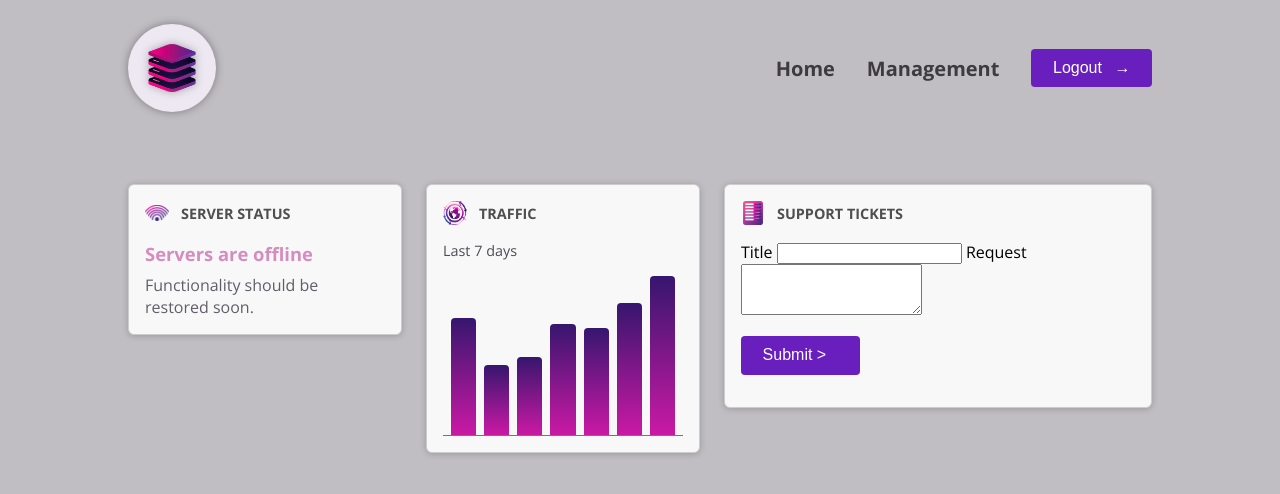
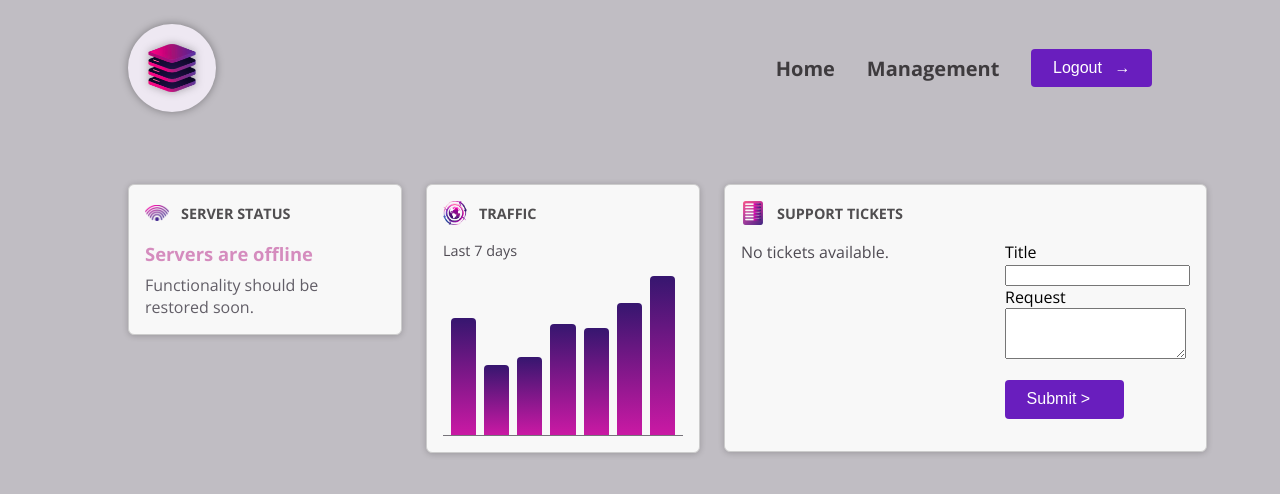
Before and after one commit to Aym2023/06-cmp-deep-dive, an Angular app: page / in a window 1280 px wide. Shown: the top 494 px of the page. Built offline with nearby package versions, Linux system fonts and the light colour scheme.

Commit message:
modyfied

```diff
--- a/src/app/dashboard/server-status/server-status.component.ts
+++ b/src/app/dashboard/server-status/server-status.component.ts
@@ -1,4 +1,4 @@
-import { Component, OnInit, OnDestroy } from '@angular/core';
+import { Component, OnInit, OnDestroy, signal, effect } from '@angular/core';
 
 @Component({
   selector: 'app-server-status',
@@ -9,10 +9,15 @@
 })
 
 export class ServerStatusComponent implements OnInit {
-  currentStatus: 'online' | 'offline' |  'unknown' = 'offline';
+  currentStatus = signal<'online' | 'offline' |  'unknown'>('offline');
 
   private interval?: ReturnType<typeof setInterval>;
-   constructor() {}
+
+   constructor() {
+    effect(() => {
+      console.log(this.currentStatus());
+    });
+   }
 
   ngOnInit () {
     console.log('ON INIT');
@@ -22,11 +27,11 @@
       const rnd = Math.random();
 
       if (rnd < 0.5) {
-        this.currentStatus = 'online';
+        this.currentStatus.set('online');
        } else if (rnd < 0.9) {
-         this.currentStatus = 'offline';
+         this.currentStatus.set('offline');
       } else {
-        this.currentStatus = 'unknown';
+        this.currentStatus.set('unknown');
       }
     }, 5000);
 
--- a/src/app/dashboard/tickets/new-ticket/new-ticket.component.ts
+++ b/src/app/dashboard/tickets/new-ticket/new-ticket.component.ts
@@ -1,4 +1,15 @@
-import { Component,ViewChild, viewChild, ElementRef, AfterViewInit, OnInit} from '@angular/core';
+import {
+  Component,
+  ViewChild,
+  viewChild,
+  ElementRef,
+  AfterViewInit,
+  OnInit,
+  Output,
+  output,
+  EventEmitter,
+}
+  from '@angular/core';
 import { FormsModule } from '@angular/forms';
 
 import { ButtonComponent } from '../../../shared/button/button.component';
@@ -11,10 +22,12 @@
   styleUrl: './new-ticket.component.css',
   imports: [ButtonComponent, ControlComponent, FormsModule],
 })
-export class NewTicketComponent implements OnInit, AfterViewInit{
+export class NewTicketComponent implements OnInit, AfterViewInit {
 
   @ViewChild('form') private form?: ElementRef<HTMLFormElement>;
   // private form = viewChild.required<ElementRef<HTMLFormElement>>('form');
+//  @Output() add = new EventEmitter<{title: string, text: string}>();
+ add = output<{title: string, text: string}>();
 
   ngOnInit() {
     console.log('ON IT');
@@ -28,9 +41,7 @@
   }
 
   onSubmit(title: string, ticketText: string) {
-    console.log(title);
-    console.log(ticketText);
-
+    this.add.emit({title: title, text: ticketText});
     this.form?.nativeElement.reset();
   }
 }
--- /dev/null
+++ b/src/app/dashboard/tickets/ticket/ticket.model.ts
@@ -0,0 +1,6 @@
+export interface Ticket {
+  id:string,
+  title:string;
+  request: string;
+  status: 'open' | 'closed';
+}
--- a/src/app/dashboard/tickets/tickets.component.html
+++ b/src/app/dashboard/tickets/tickets.component.html
@@ -1 +1,17 @@
-    <app-new-ticket/>
+   <div>
+    <ul>
+      @for (ticket of tickets; track ticket.id) {
+    <li>
+    <app-ticket /> - {{ $count}}
+    </li>
+      } @empty {
+        <p>No tickets available.</p>
+      }
+    </ul>
+   </div>
+
+
+
+   <div id="new-ticket">
+      <app-new-ticket (add)="onAdd($event)"/>
+    </div>
--- a/src/app/dashboard/tickets/tickets.component.ts
+++ b/src/app/dashboard/tickets/tickets.component.ts
@@ -1,13 +1,26 @@
 import { Component } from '@angular/core';
 import { NewTicketComponent } from './new-ticket/new-ticket.component';
+import { Ticket } from './ticket/ticket.model';
+import { TicketComponent } from "./ticket/ticket.component";
 
 @Component({
   selector: 'app-tickets',
   standalone: true,
-  imports: [NewTicketComponent],
+  imports: [NewTicketComponent, TicketComponent],
   templateUrl: './tickets.component.html',
   styleUrl: './tickets.component.css'
 })
 export class TicketsComponent {
+  tickets: Ticket[] = [];
 
+  onAdd(ticketData: {title: string, text: string}) {
+   const ticket: Ticket = {
+   title: ticketData.title,
+   request: ticketData.text,
+   id: Math.random().toString(),
+   status: 'open'
+  }
+
+  this.tickets.push(ticket);
+  }
 }
```
Also changed, not shown: src/app/dashboard/server-status/server-status.component.html (+5 -5 lines).
